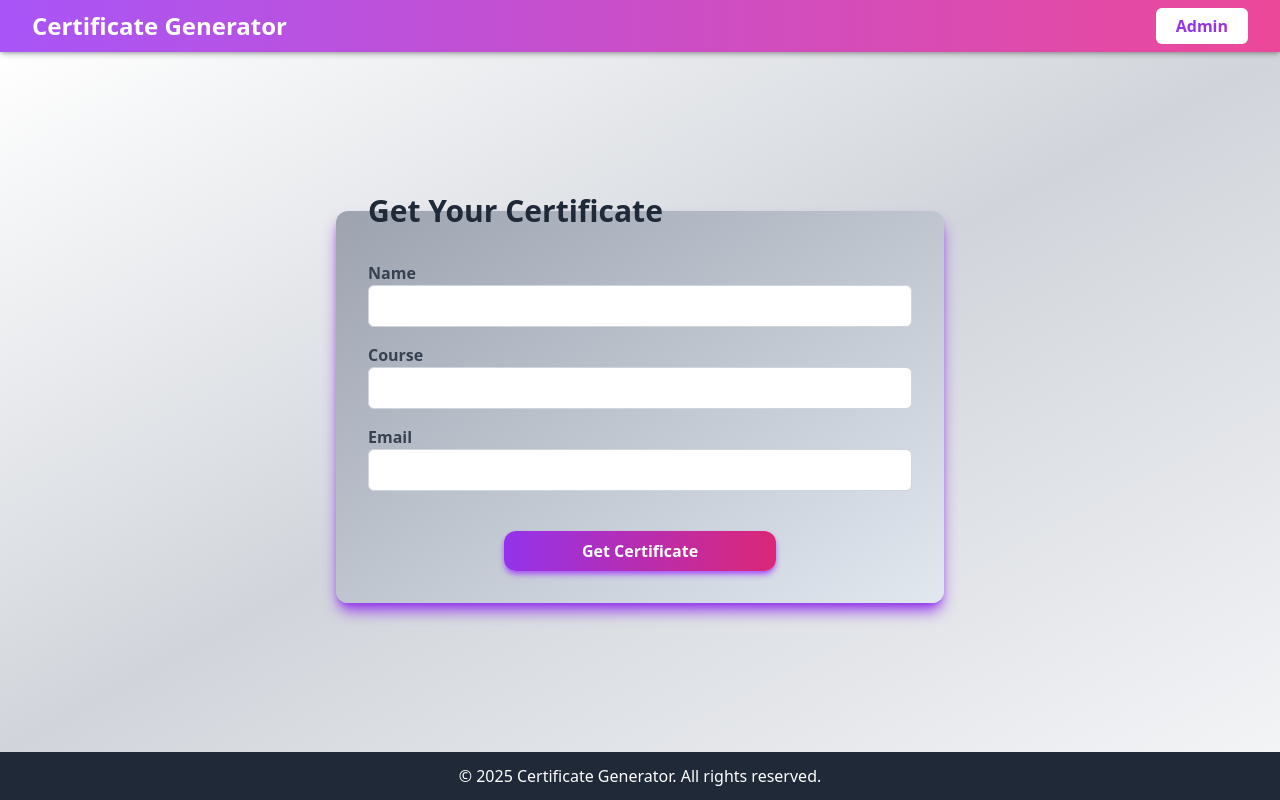
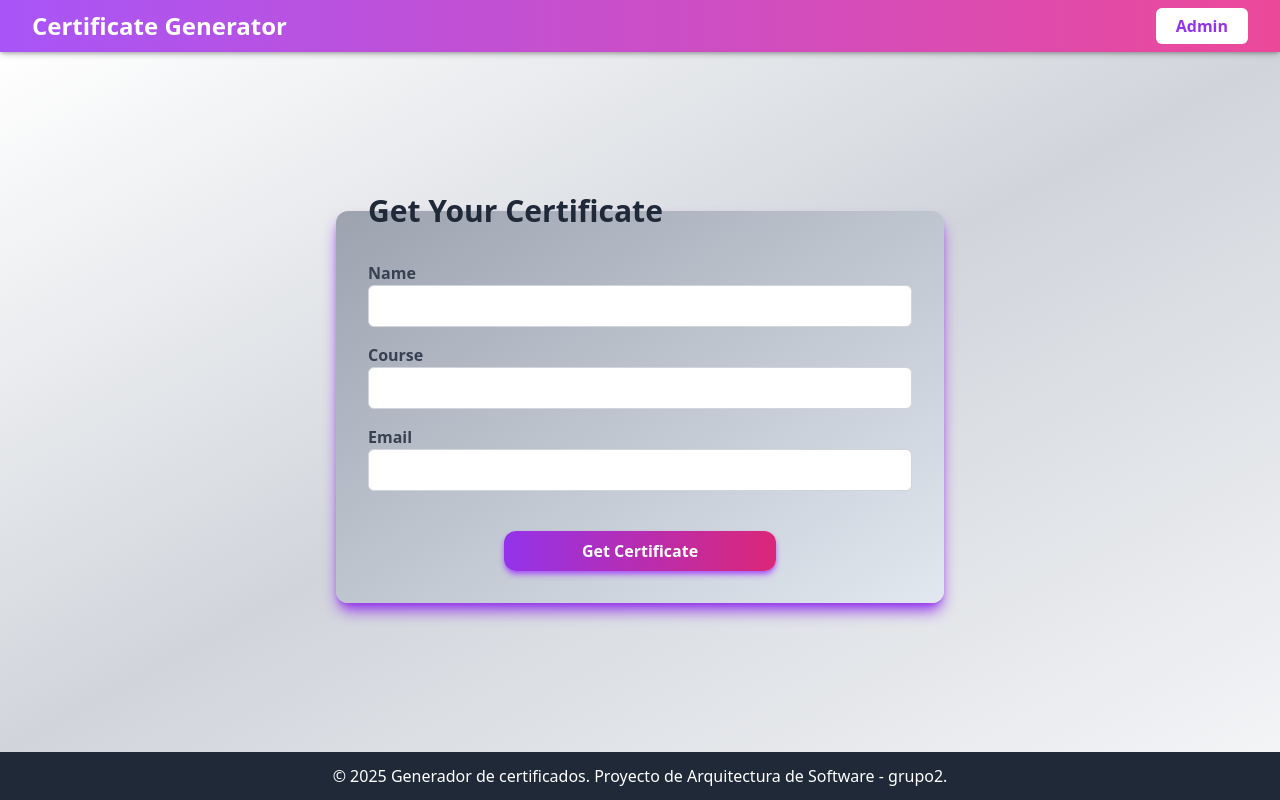
Before and after one commit to OrmazaJosue/ProyectoU2, a React (Vite) app in the folder client/: page / in a window 1280 px wide. Built offline with nearby package versions, Linux system fonts and the light colour scheme.

Commit message:
Update footer text to reflect project details and year

```diff
--- a/client/src/components/Layout.jsx
+++ b/client/src/components/Layout.jsx
@@ -1,4 +1,3 @@
-import React from 'react';
 import { Outlet } from 'react-router-dom';
 import Header from './Header';
 
@@ -13,7 +12,7 @@ const Layout = () => {
       </main>
 
       <footer className='bg-gray-800 py-3 md:px-8 px-4 text-center text-white'>
-        <p>&copy; { new Date().getFullYear() } Certificate Generator. All rights reserved.</p>
+        <p>&copy; {new Date().getFullYear()} Generador de certificados. Proyecto de Arquitectura de Software - grupo2.</p>
       </footer>
     </div>
   );
```
